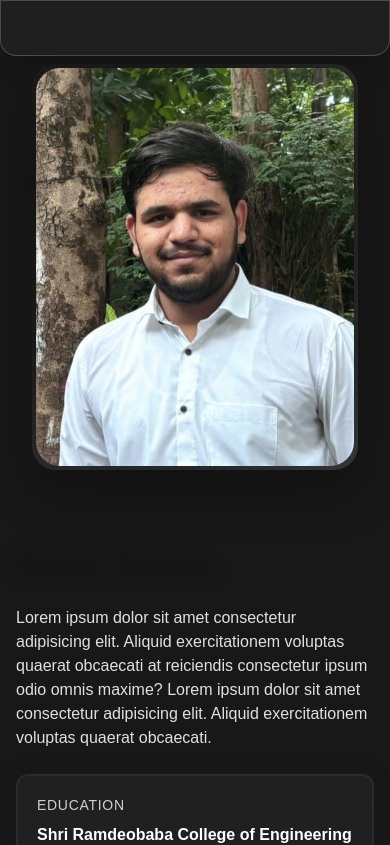
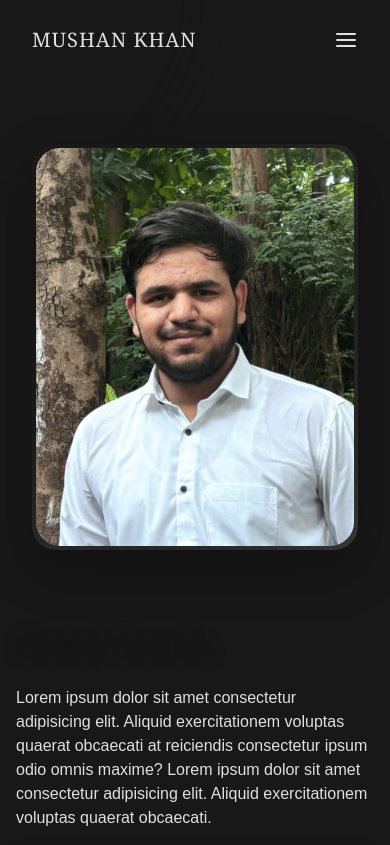
Before and after one commit to NetalSarda/my-portfolio, a Next.js app: page /about in a window 390 px wide. Shown: the top 845 px of the page. Built offline with nearby package versions, Linux system fonts and the light colour scheme.

Commit message:
Integrated hamburger menu

```diff
--- a/src/components/Footer.jsx
+++ b/src/components/Footer.jsx
@@ -47,29 +47,29 @@ export default function ModernFooter() {
             }`}
           >
             <h2 className="text-2xl font-bold bg-gradient-to-r from-purple-400 to-blue-500 bg-clip-text text-transparent">
-              JULIA HUANG
+              Mushan Khan
             </h2>
             <p className="text-sm text-gray-400 max-w-xs">
-              Transforming spaces through AI-driven design and creative
-              innovation.
+              I&apos;m a passionate software engineer with a focus on creating
+              innovative solutions.
             </p>
             <div className="flex space-x-5">
               <Link
-                href="#"
+                href="https://github.com/Khanba22"
                 className="text-gray-400 hover:text-white transition-colors duration-300 transform hover:scale-110"
               >
                 <Github className="h-5 w-5" />
                 <span className="sr-only">GitHub</span>
               </Link>
               <Link
-                href="#"
+                href="https://www.linkedin.com/in/mushankhan/"
                 className="text-gray-400 hover:text-white transition-colors duration-300 transform hover:scale-110"
               >
                 <Linkedin className="h-5 w-5" />
                 <span className="sr-only">LinkedIn</span>
               </Link>
               <Link
-                href="#"
+                href="https://instagram.com/mushan_khan_22"
                 className="text-gray-400 hover:text-white transition-colors duration-300 transform hover:scale-110"
               >
                 <Instagram className="h-5 w-5" />
@@ -96,7 +96,7 @@ export default function ModernFooter() {
                   className="transform transition-transform duration-300 hover:-translate-y-1"
                 >
                   <Link
-                    href="#"
+                    href={`/${item.toLowerCase()}`}
                     className="text-gray-400 hover:text-white flex items-center group"
                   >
                     <span className="h-px w-0 bg-blue-400 mr-0 transition-all duration-300 group-hover:w-3 group-hover:mr-2"></span>
--- a/src/components/Home/Content/RightContent.jsx
+++ b/src/components/Home/Content/RightContent.jsx
@@ -10,6 +10,7 @@ const RightContent = () => {
           <MoveUpRight
             strokeWidth={1.5}
             width={30}
+            height={30}
             className="h-full aspect-square"
           />
         </div>
--- a/src/components/Navbar.jsx
+++ b/src/components/Navbar.jsx
@@ -3,17 +3,18 @@
 import Link from "next/link";
 import { motion } from "framer-motion";
 import { useConfig } from "@/contexts/ConfigContext";
-import { AlignJustify, Circle, ListOrdered, X } from "lucide-react";
+import { AlignJustify, List, X } from "lucide-react";
 import { useState } from "react";
 
-export const HamBurgerMenu = ({ open, setOpen }) => {
+export const HamBurgerMenu = () => {
+  const [open, setOpen] = useState(false);
   return (
     <>
       <div
         onClick={() => {
           setOpen(false);
         }}
-        className={`fixed sm:hidden navbar -top-4 -left-4 h-screen w-screen bg-[var(--nav-bg)] backdrop-blur-sm transition-transform z-10 duration-500 ease-in-out ${
+        className={`fixed sm:hidden z-30 navbar h-screen w-screen bg-[var(--nav-bg)] backdrop-blur-sm transition-transform duration-500 ease-in-out ${
           open ? "translate-x-0" : "-translate-x-full"
         } sm:hidden flex flex-col items-center justify-center gap-6`}
       >
@@ -41,8 +42,20 @@ export const HamBurgerMenu = ({ open, setOpen }) => {
           ))}
         </nav>
       </div>
-      <div className="h-14 bg-[var(--nav-bg)] backdrop-blur-sm md:hidden absolute top-0 left-0 w-full flex items-center justify-center rounded-b-2xl shadow-lg border border-white/20 transition-all duration-300 hover:shadow-xl">
-
+      <div className="h-20 z-30 md:hidden flex px-8 items-center justify-between sticky top-0 left-0 ">
+        <Link
+          href="/"
+          className="text-xl font-light tracking-wider hover:opacity-70 transition-all duration-300 relative group"
+        >
+          <span className="relative z-10 font-serif">MUSHAN KHAN</span>
+          <motion.div
+            className="absolute inset-0 -z-0 rounded-lg bg-white/0 group-hover:bg-white/20 transition-all duration-300"
+            layoutId="highlight"
+          />
+        </Link>
+        {
+          open ? <X /> : <AlignJustify onClick={()=>{setOpen(!open)}} />
+        }
       </div>
     </>
   );
@@ -50,7 +63,6 @@ export const HamBurgerMenu = ({ open, setOpen }) => {
 export default function Navbar() {
   const config = useConfig();
 
-  const [open, setOpen] = useState(false);
 
   if (config.clicked) return null;
 
@@ -62,9 +74,7 @@ export default function Navbar() {
         transition={{ duration: 0.5 }}
         className={`lg:absolute hidden lg:flex justify-between top-0 w-full h-24 px-4 md:px-4 z-50 pt-4`}
       >
-        <div
-          className="bg-[var(--nav-bg)] navbar flex-row-reverse sm:flex-row backdrop-blur-sm h-full w-full flex items-center justify-between px-2 md:px-12 rounded-2xl shadow-lg border border-white/20 transition-all duration-300 hover:shadow-xl"
-        >
+        <div className="bg-[var(--nav-bg)] navbar flex-row-reverse sm:flex-row backdrop-blur-sm h-full w-full flex items-center justify-between px-2 md:px-12 rounded-2xl shadow-lg border border-white/20 transition-all duration-300 hover:shadow-xl">
           <Link
             href="/"
             className="text-xl font-light tracking-wider hover:opacity-70 transition-all duration-300 relative group"
```
